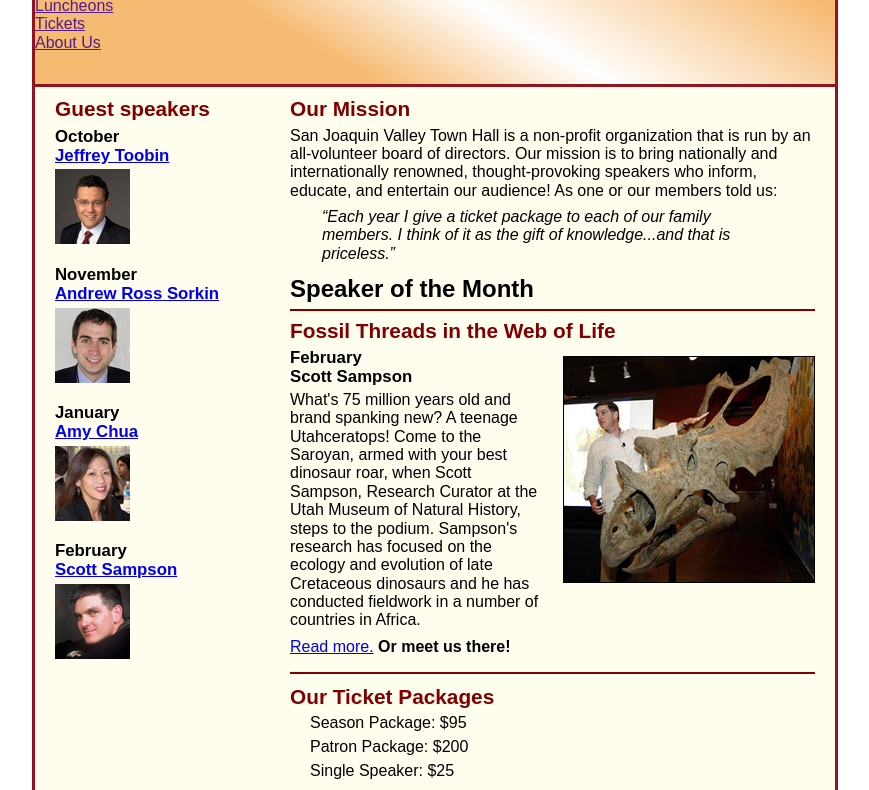
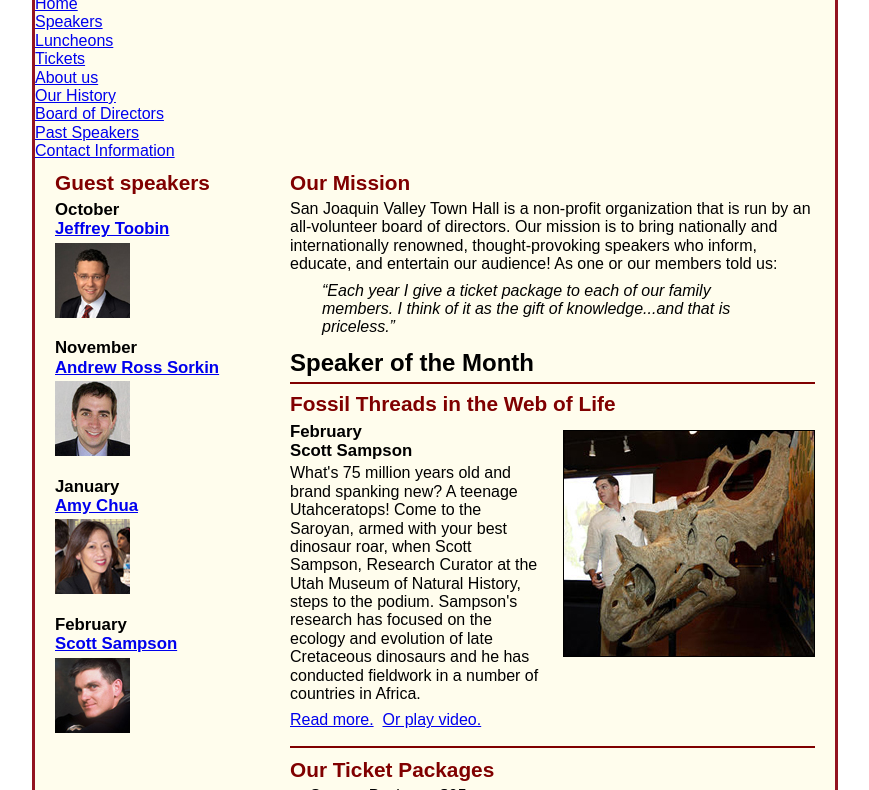
Before and after one commit to brandonRodriguez24/A113, a plain HTML site: page index.html in a window 1280 px wide. Shown: the part 123-913 px from the top of the page, without its empty margins (205-1074 px from the left). Drawn offline with nearby package versions, Linux system fonts and the light colour scheme.

Commit message:
Update index.html

```diff
--- a/index.html
+++ b/index.html
@@ -14,14 +14,23 @@
     <img src="town_hall_logo.gif" alt="Town Hall logo" height="80">
     <h2>San Joaquin Valley Town Hall</h2>
     <h3>Celebrating our <span class="shadow">75<sup>th</sup></span> Year</h3>
-	<ul id="nav_menu">
-		<li><a class="current" href="index.html">Home</a> </li>
-		<li><a href="speakers">Speakers</a> </li>
-		<li><a href="">Luncheons</a> </li>
-		<li><a href="">Tickets</a> </li>
-		<li><a href="">About Us</a> </li>
+</header>
+<nav id="nav_menu">
+    <ul>
+        <li><a href="index.html" class="current">Home</a></li>
+        <li><a href="speakers.html">Speakers</a></li>
+        <li><a href="#">Luncheons</a></li>
+        <li><a href="#">Tickets</a></li>
+        <li><a href="#">About us</a></li>
+            <ul>
+                <li><a href="#">Our History</a></li>
+                <li><a href="#">Board of Directors</a></li>
+                <li><a href="#">Past Speakers</a></li>
+                <li><a href="#">Contact Information</a></li>
             </ul>
-</header>
+        </li>
+    </ul>
+</nav>
 <main>
     <section>
         <h2>Our Mission</h2>
@@ -43,7 +52,10 @@
                 Curator at the Utah Museum of Natural History, steps to the podium. Sampson's research
                 has focused on the ecology and evolution of late Cretaceous dinosaurs and he has conducted
                 fieldwork in a number of countries in Africa.</p>
-			<p><a href="sampson.html">Read more.</a>&nbsp;<b>Or meet us there!</b></p>
+            <p>
+                <a href="sampson.html">Read more.</a>&nbsp;
+                <a href="sampson.swf" target="_blank">Or play video.</a>
+            </p>
         </article>
 
         <h2>Our Ticket Packages</h2>
@@ -53,7 +65,6 @@
             <li>Single Speaker: $25</li>
         </ul>
     </section>
-
     <aside>
         <h2>Guest speakers</h2>
         <h3>October<br><a href="toobin.html">Jeffrey Toobin</a></h3>
@@ -67,7 +78,7 @@
     </aside>
 </main>
 <footer>
-	<p>&copy;Brandon Rodriguez, November 6 2019</p>
+    <p>&copy;Copyright Brandon Rodriguez, November 13</p>
 </footer>
 </body>
 </html>
```
Lines whose indentation alone changed are shown as unchanged.
